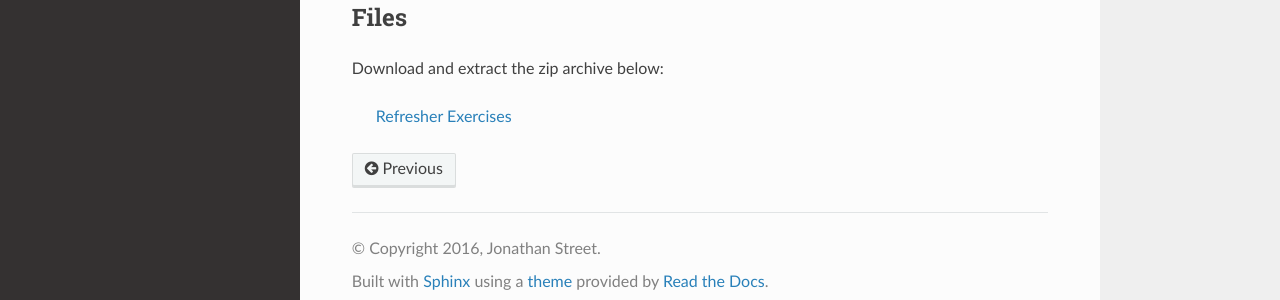
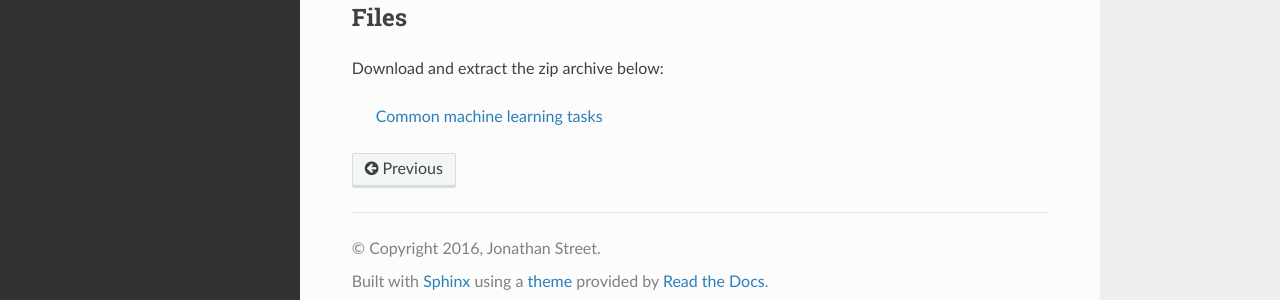
Before and after one commit to biof509/biof509, a Sphinx documentation site: the page built from docs/week2/index.rst, in a window 1280 px wide. Shown: the part 279-579 px from the top of the page. Built offline with Sphinx 7.4.7 and the Read the Docs theme 2.0.0, drawn with Linux system fonts in a browser that asks for light colours.

Commit message:
Fix file description

```diff
--- a/docs/week2/index.rst
+++ b/docs/week2/index.rst
@@ -15,4 +15,4 @@ Files
 
 Download and extract the zip archive below:
 
- `Refresher Exercises <../Wk02-Common-ML-tasks.zip>`_
+ `Common machine learning tasks <../Wk02-Common-ML-tasks.zip>`_
```
